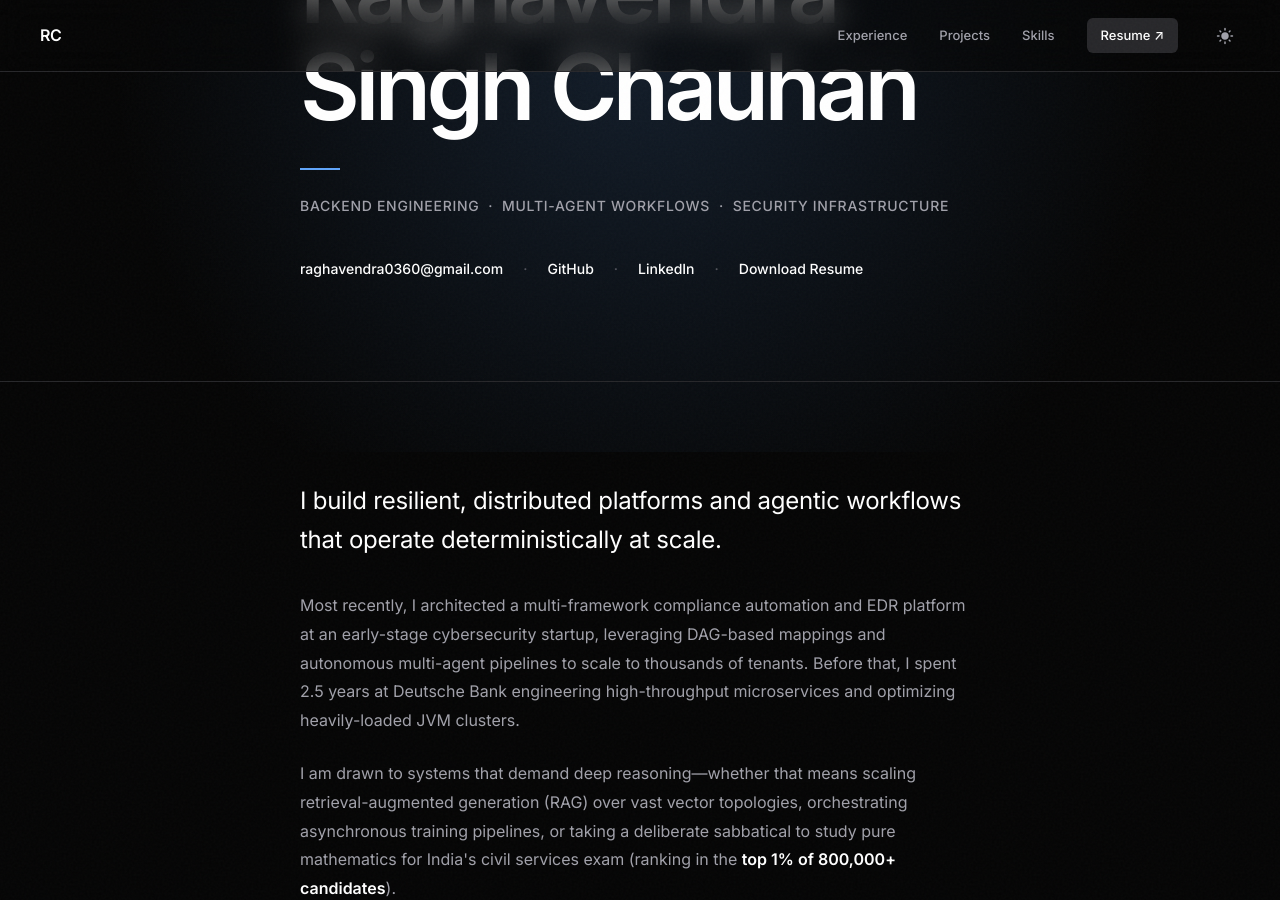
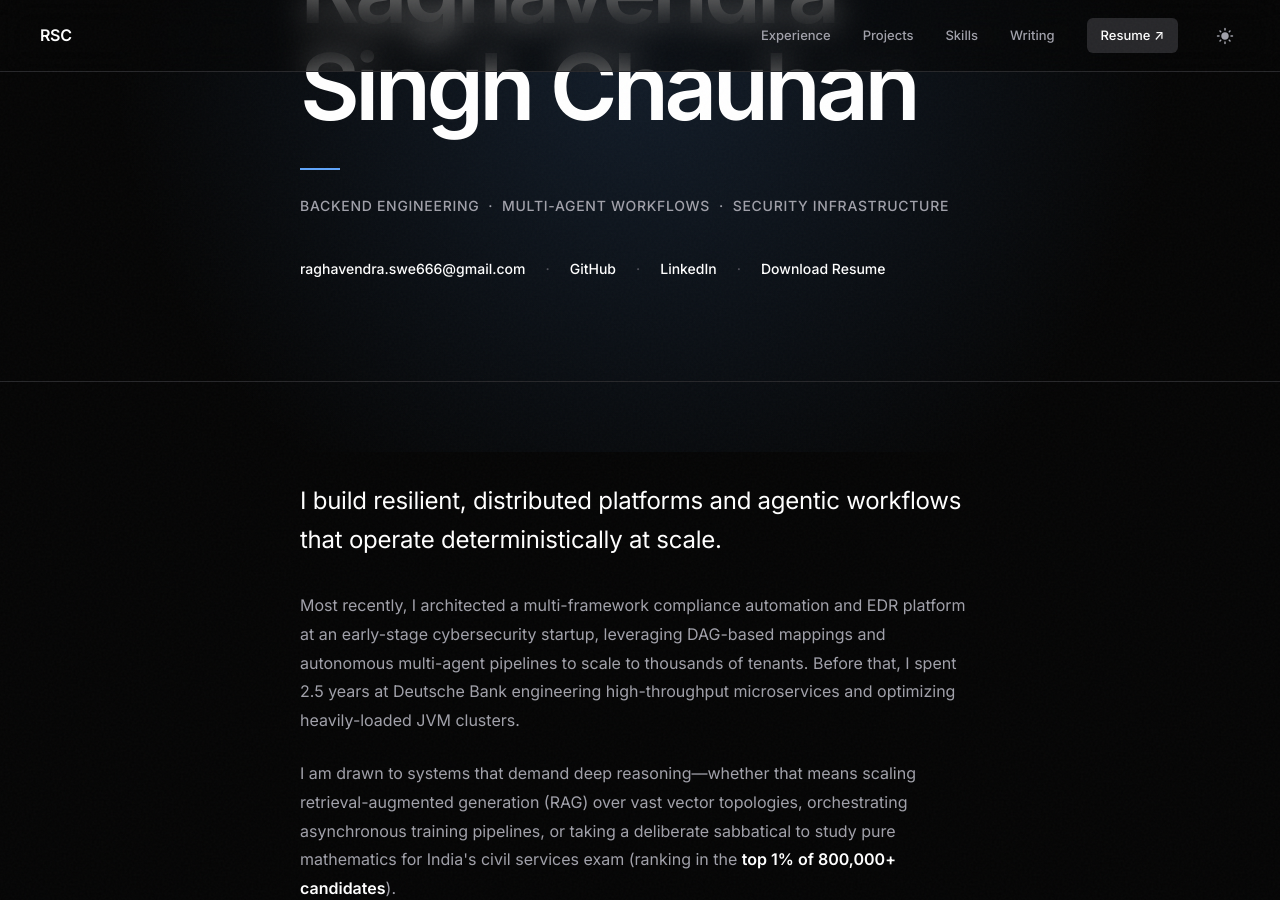
Before and after one commit to Raghavendrapara/rc-says, a Jekyll site: the page built from index.html, in a window 1280 px wide and 900 px high, scrolled down 348 px. Built offline with Jekyll 4.4.1, drawn with Linux system fonts in a browser that asks for light colours.

Commit message:
Use resume email, RSC wordmark, always show Writing in nav
Co-Authored-By: Claude Opus 5.5 <noreply@anthropic.com>
Claude-Session: https://claude.ai/code/session_011ajLQLDEjFCVNtkaPbDKAw

```diff
--- a/_config.yml
+++ b/_config.yml
@@ -8,7 +8,7 @@ lang: en
 
 author:
   name: Raghavendra Singh Chauhan
-  email: raghavendra0360@gmail.com
+  email: raghavendra.swe666@gmail.com
 github_url: https://github.com/Raghavendrapara
 linkedin_url: https://in.linkedin.com/in/raghavendra-singh-chauhan-474a7b155
 resume_pdf: /Raghavendra_SDE_2026.pdf
--- a/_includes/nav.html
+++ b/_includes/nav.html
@@ -1,12 +1,12 @@
 {% assign home = '/' | relative_url %}
 <nav class="site-nav" id="siteNav">
-  <a href="{{ home }}" class="nav-wordmark">RC</a>
+  <a href="{{ home }}" class="nav-wordmark">RSC</a>
   <div class="nav-right">
     <div class="nav-links">
       <a href="{{ home }}#experience" class="nav-hide-sm">Experience</a>
       <a href="{{ home }}#projects" class="nav-hide-sm">Projects</a>
       <a href="{{ home }}#skills" class="nav-hide-sm">Skills</a>
-      {% if site.posts.size > 0 %}<a href="{{ '/writing/' | relative_url }}">Writing</a>{% endif %}
+      <a href="{{ '/writing/' | relative_url }}">Writing</a>
       <a href="{{ site.resume_pdf | relative_url }}" target="_blank" rel="noopener" class="nav-resume">Resume ↗</a>
     </div>
     <button class="theme-toggle" id="themeToggle" aria-label="Toggle theme">
--- a/index.html
+++ b/index.html
@@ -12,7 +12,7 @@ layout: base
         <div class="hero-rule"></div>
         <p class="hero-sub">Backend Engineering &nbsp;·&nbsp; Multi-Agent Workflows &nbsp;·&nbsp; Security Infrastructure</p>
         <div class="hero-contact">
-          <a href="mailto:raghavendra0360@gmail.com">raghavendra0360@gmail.com</a>
+          <a href="mailto:raghavendra.swe666@gmail.com">raghavendra.swe666@gmail.com</a>
           <span class="dot">·</span>
           <a href="https://github.com/Raghavendrapara" target="_blank" rel="noopener">GitHub</a>
           <span class="dot">·</span>
```
